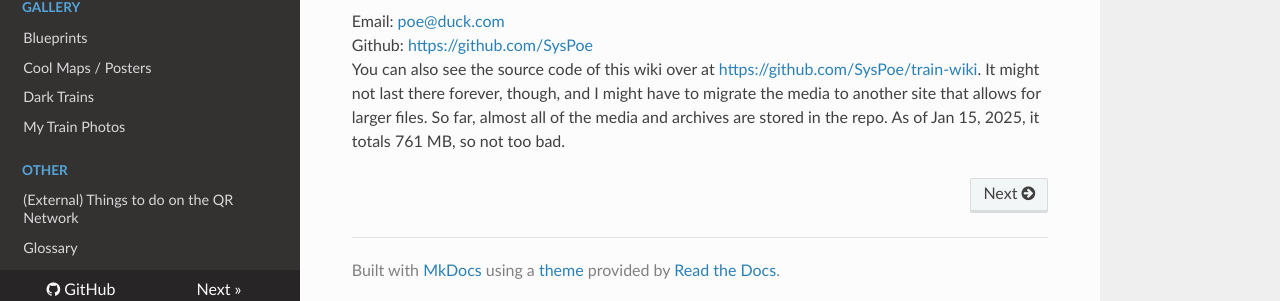
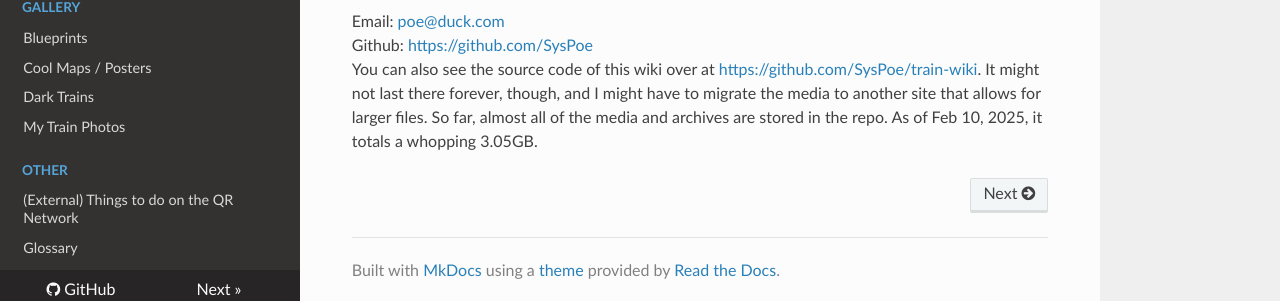
Before and after one commit to SysPoe/train-wiki, an MkDocs documentation site: the page built from docs/index.md, in a window 1280 px wide. Shown: the part 590-891 px from the top of the page. Built offline with MkDocs 1.6.1, drawn with Linux system fonts in a browser that asks for light colours; nearby versions of some CDN libraries.

Commit message:
Update project size

```diff
--- a/docs/index.md
+++ b/docs/index.md
@@ -15,4 +15,4 @@
 
 Email: [poe@duck.com](mailto:poe@duck.com) <br>
 Github: [https://github.com/SysPoe](https://github.com/SysPoe) <br>
-You can also see the source code of this wiki over at [https://github.com/SysPoe/train-wiki](https://github.com/SysPoe/train-wiki). It might not last there forever, though, and I might have to migrate the media to another site that allows for larger files. So far, almost all of the media and archives are stored in the repo. As of Jan 15, 2025, it totals 761 MB, so not too bad.
+You can also see the source code of this wiki over at [https://github.com/SysPoe/train-wiki](https://github.com/SysPoe/train-wiki). It might not last there forever, though, and I might have to migrate the media to another site that allows for larger files. So far, almost all of the media and archives are stored in the repo. As of Feb 10, 2025, it totals a whopping 3.05GB.
```
